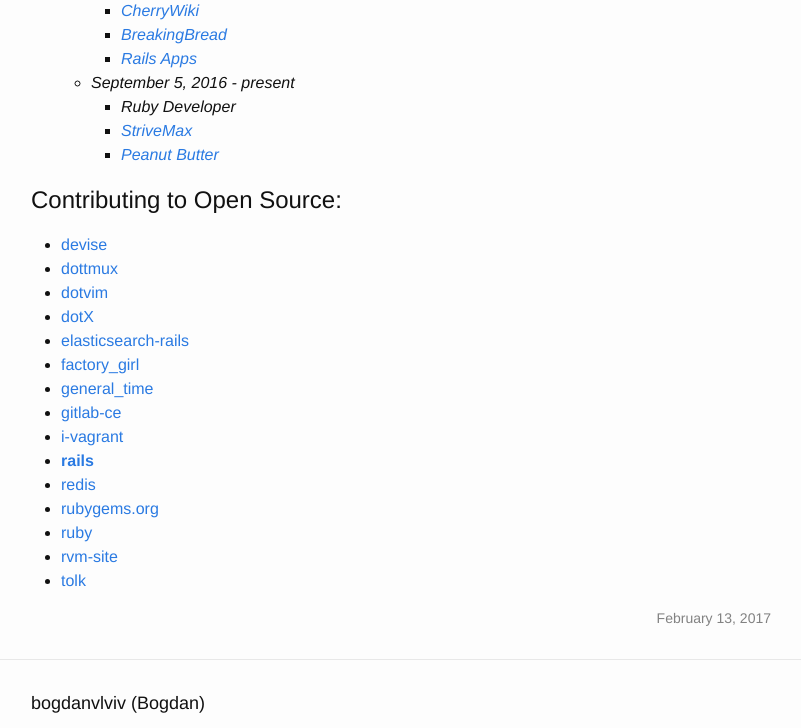
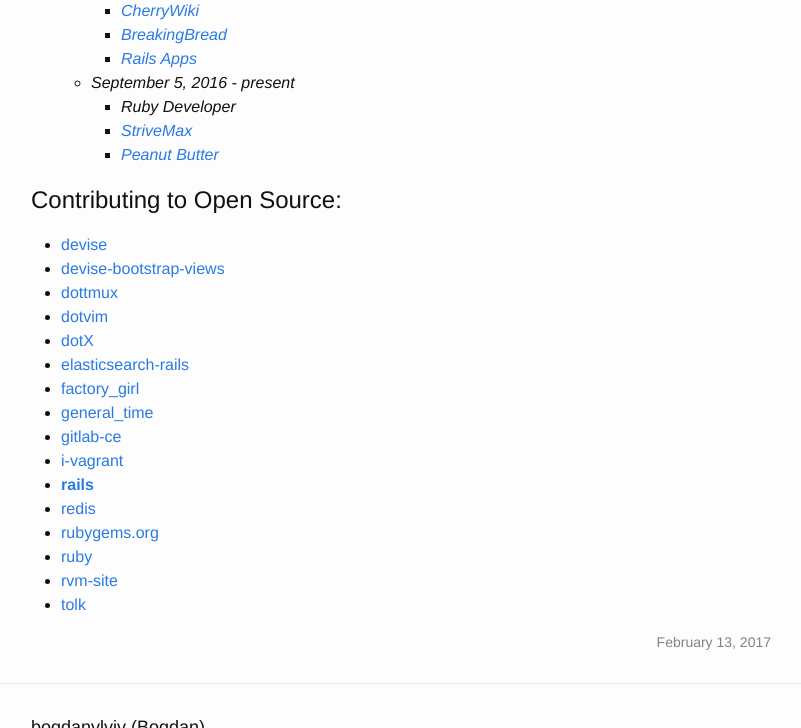
Before and after one commit to crowdpro3/bogdanvlviv.github.io, a Jekyll site: the page built from resume.html, in a window 1280 px wide and 900 px high, scrolled down 2205 px, cut to the strip 0-728 px from the top of the window. Shown: the whole strip, without its empty margins (239-1040 px from the left). Built offline with Jekyll 4.4.1, drawn with Linux system fonts in a browser that asks for light colours.

Commit message:
Add devise-bootstrap-views to resume

```diff
--- a/resume.html
+++ b/resume.html
@@ -175,6 +175,7 @@
   <h2 class="title">Contributing to Open Source:</h2>
   <ul class="open-source-details">
     <li><a href="https://github.com/plataformatec/devise/commits/master?author=bogdanvlviv" target="_blank">devise</a></li>
+    <li><a href="https://github.com/hisea/devise-bootstrap-views/commits?author=bogdanvlviv" target="_blank">devise-bootstrap-views</a></li>
     <li><a href="https://github.com/bogdanvlviv/dottmux" target="_blank">dottmux</a></li>
     <li><a href="https://github.com/bogdanvlviv/dotvim" target="_blank">dotvim</a></li>
     <li><a href="https://github.com/bogdanvlviv/dotX" target="_blank">dotX</a></li>
```
